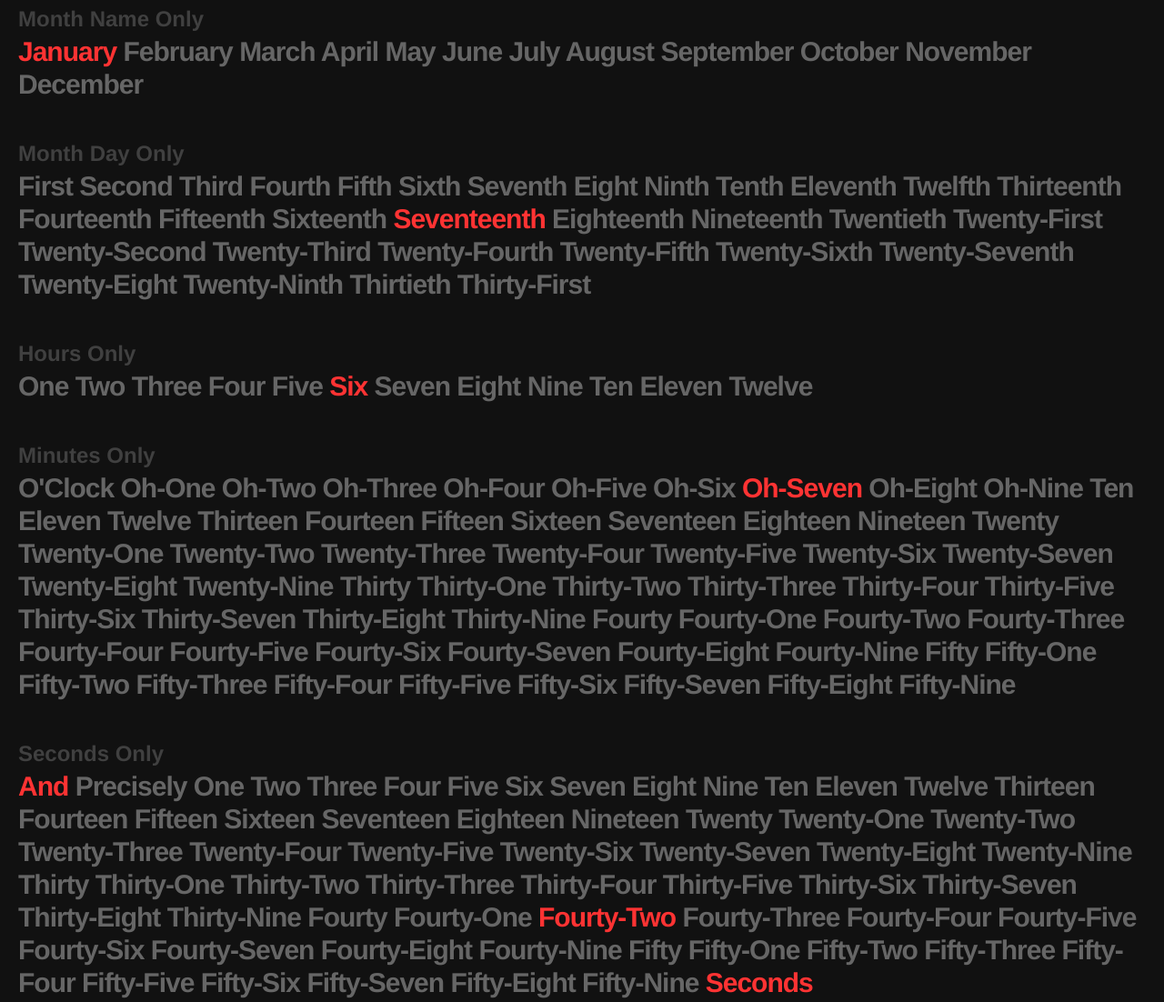
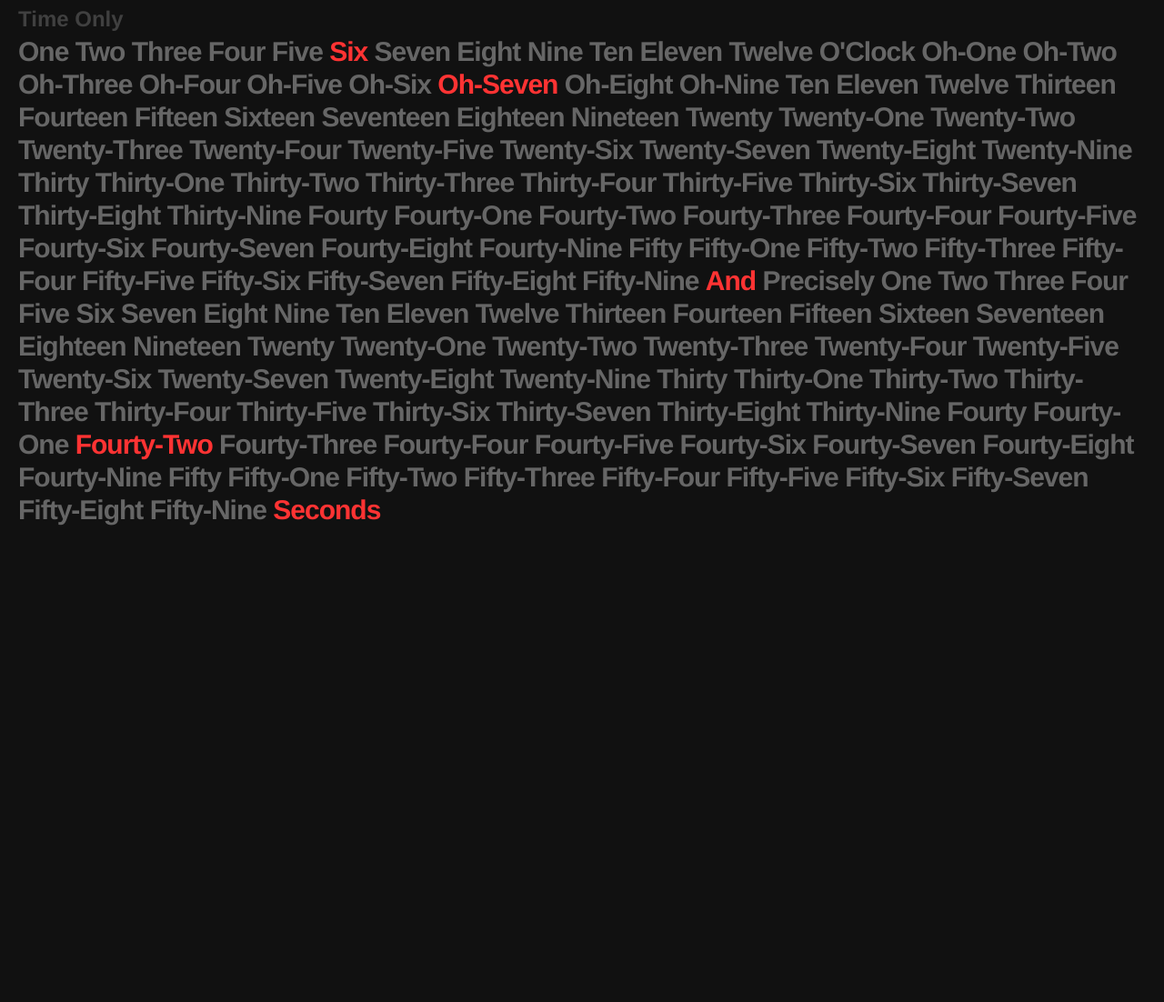
Before and after one commit to LoonyPandora/jQuery-WordClock, a plain HTML site: page index.html in a window 1280 px wide. Shown: the part 796-1898 px from the top of the page at 91% size. After the commit the page ends 1395 px from the top, so only its background shows below. Drawn offline with Linux system fonts and the light colour scheme.

Commit message:
Improve and simplify the demo

```diff
--- a/index.html
+++ b/index.html
@@ -26,29 +26,8 @@
 
     <hr>
 
-    <h2>Month Name Only</h2>
-    <div id="months"></div>
-
-    <hr>
-
-    <h2>Month Day Only</h2>
-    <div id="ordinals"></div>
-
-    <hr>
-
-    <h2>Hours Only</h2>
-    <div id="hours"></div>
-
-    <hr>
-
-    <h2>Minutes Only</h2>
-    <div id="minutes"></div>
-
-    <hr>
-
-    <h2>Seconds Only</h2>
-    <div id="seconds"></div>
-
+    <h2>Time Only</h2>
+    <div id="time-only"></div>
 
 </body>
 </html>
--- a/js/app.js
+++ b/js/app.js
@@ -5,24 +5,8 @@ $(document).ready(function() {
         quanta : ["months", "ordinals", "hours", "minutes", "seconds"]
     });
 
-    $('#months').wordclock({
-        quanta : ["months"]
-    });
-
-    $('#ordinals').wordclock({
-        quanta : ["ordinals"]
-    });
-
-    $('#hours').wordclock({
-        quanta : ["hours"]
-    });
-
-    $('#minutes').wordclock({
-        quanta : ["minutes"]
-    });
-
-    $('#seconds').wordclock({
-        quanta : ["seconds"]
+    $('#time-only').wordclock({
+        quanta : ["hours", "minutes", "seconds"]
     });
 
 });
```
